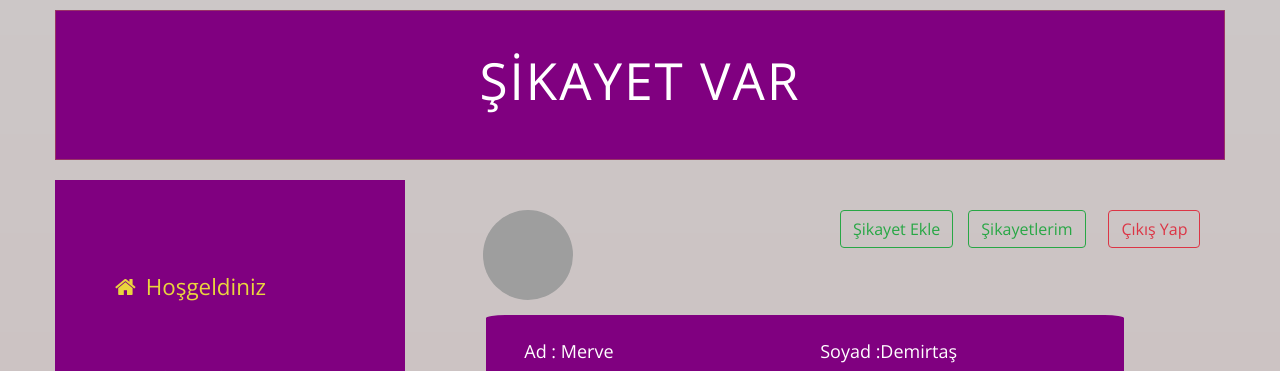
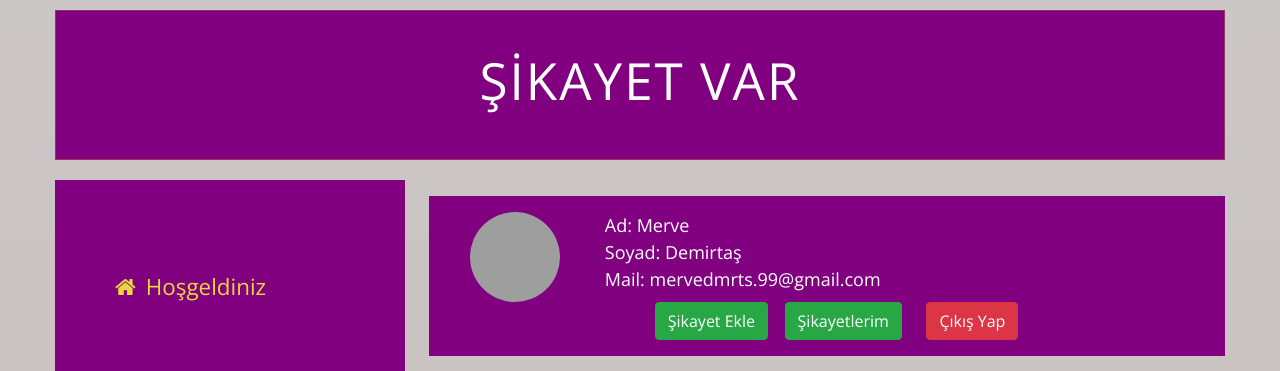
Before and after one commit to Mervedemirts/sikayetVar, a PHP site: page /sikayetVar/ in a window 1280 px wide. Shown: the top 371 px of the page. Run offline with PHP 8.4, Linux system fonts and the light colour scheme; a user stored in the database is signed in; data comes from the database, SQL or seed files in the repository; some libraries are stand-ins or nearby versions; grey boxes are pictures that could not be loaded.

Commit message:
degisim2

```diff
--- a/kullanicibilgi.php
+++ b/kullanicibilgi.php
@@ -9,31 +9,36 @@ if (isset($_POST['exit'])) {
 }
 ?>
 
-<div style="padding:30px;border-radius:3%">
-    <div class="row">
-        <div class="col-sm-6">
-            <div>
-                <img src="<?php echo $user['photourl']; ?>" alt="" style="margin-left:8%;border-radius:100%
+<div style="border-radius:3%">
+
+        <div class="row" style="background-color: purple;color:white;padding:2%;margin-left:0.5%;margin-top:2%;margin-bottom:-100px">
+            <div class="col-sm-2">
+                <img src="<?php echo $user['photourl']; ?>" alt="" style="margin-left:10%;border-radius:100%
                 ;width:90px;height:90px">
             </div>
+            <div class="col-sm-10">
+            <div class="col-sm-12"><b>Ad: </b><?php echo $user['firstname']; ?></div>
+
+            <div class="col-sm-12"><b>Soyad: </b><?php echo $user['lastname']; ?> </div>
+            <div class="col-sm-12"><b>Mail: </b><?php echo $user['mail']; ?> </div>
             </div>
+            <div class="col-sm-3"></div>
             <div class="col-sm-2">
-            <a href="sikayetekle.php" class="btn btn-outline-success">
+           <a href="sikayetekle.php" class="btn btn-success">
                Şikayet Ekle</a>
 
        </div>
        <div class="col-sm-2">
-            <a href="sikayetlerim.php" class="btn btn-outline-success">
+           <a href="sikayetlerim.php" class="btn btn-success">
                Şikayetlerim</a>
        </div>
        <div class="col-sm-2">
            <form action="" method="post">
-                <button type="submit" name="exit" class="btn btn-outline-danger" style="margin-left:12%">Çıkış Yap</button>
+               <button type="submit" name="exit" class="btn btn-danger" style="margin-left:12%">Çıkış Yap</button>
            </form>
        </div>
-        <div class="row" style="background-color: purple;color:white;border-radius:3%;padding:3%;margin-left:6%;margin-top:2%">
-            <div class="col-sm-6"><b>Ad : </b><?php echo $user['firstname']; ?></div>
-            <div class="col-sm-6"><b>Soyad :</b><?php echo $user['lastname']; ?> </div>
-            <div class="col-sm-12"><b>Mail :</b><?php echo $user['mail']; ?> </div>
             </div>
+
+
+
     </div>
```
Lines whose indentation alone changed are shown as unchanged.
